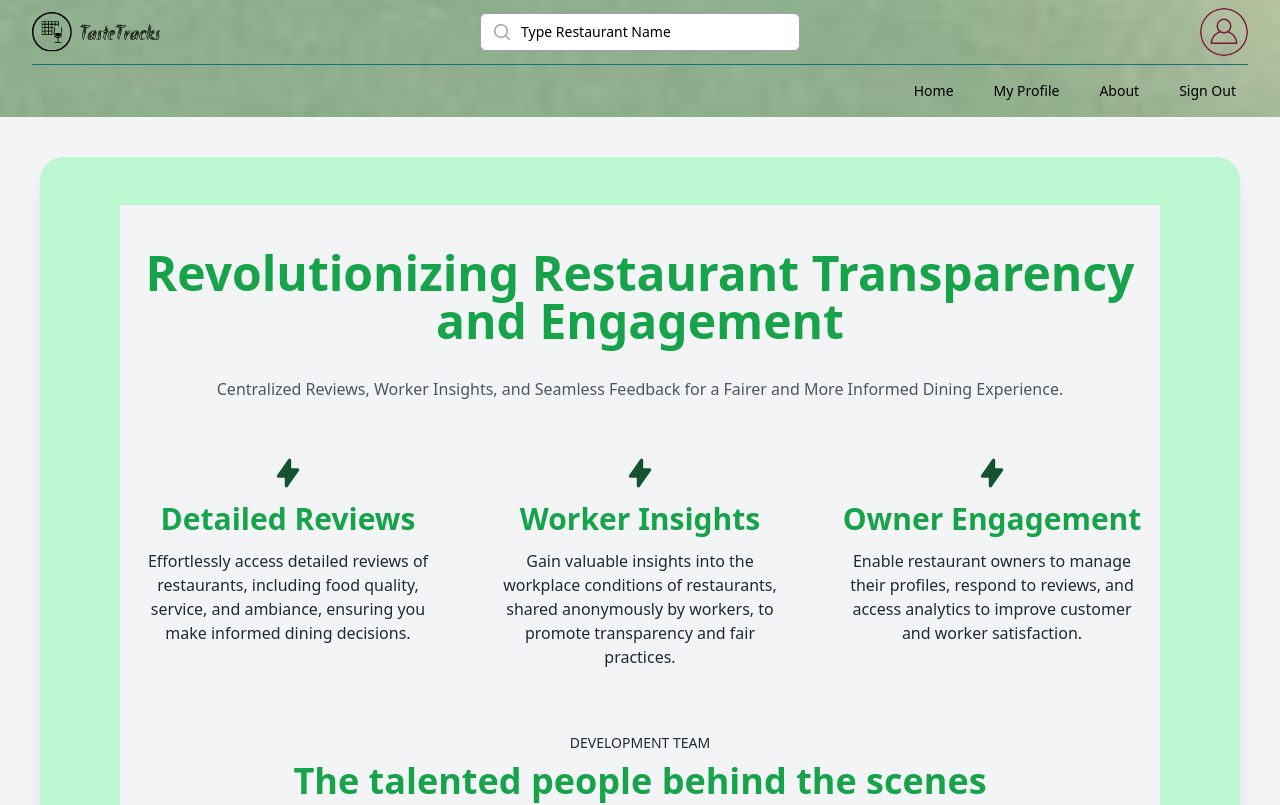
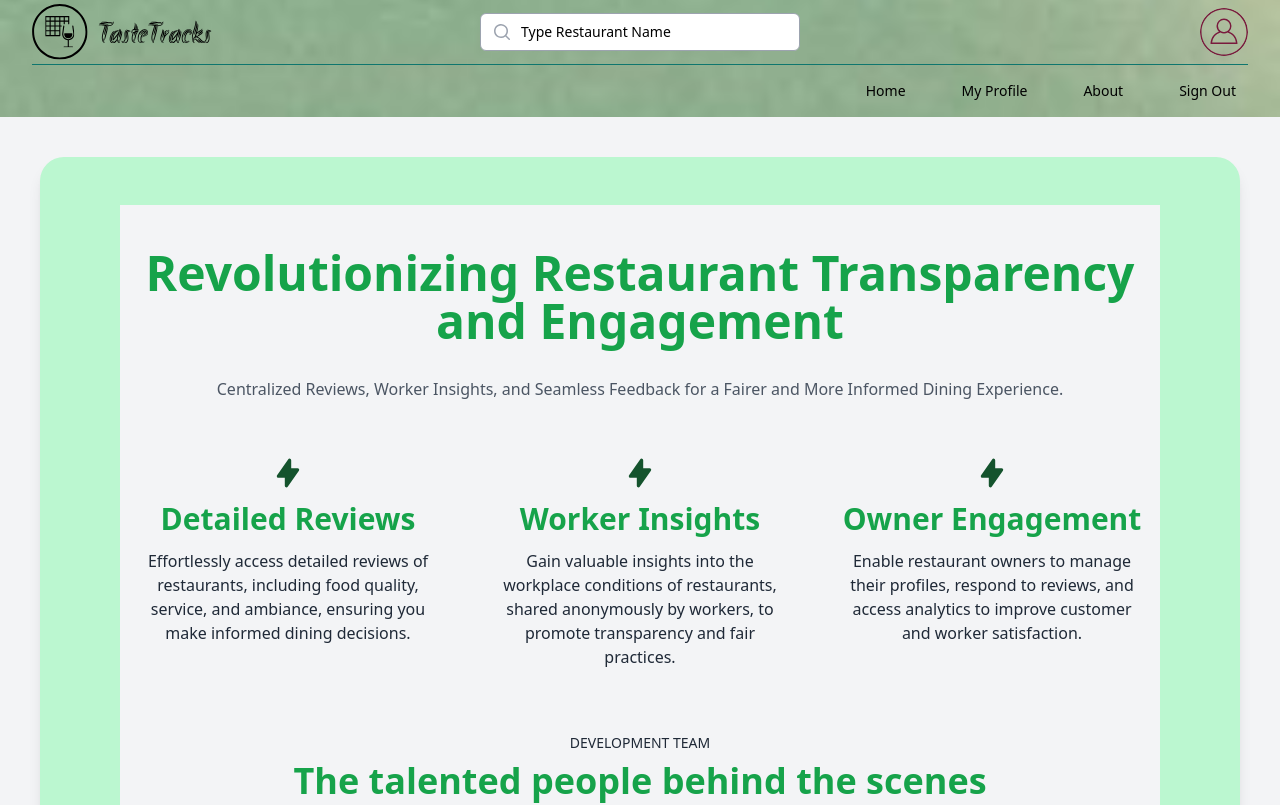
Before and after one commit to Oishi62/taste-tracks, a React (Vite) app: page /about in a window 1280 px wide. Shown: the top 805 px of the page. Built offline with nearby package versions, Linux system fonts and the light colour scheme; no server answers.

Commit message:
multiplechnages

```diff
--- a/src/components/Navbar.jsx
+++ b/src/components/Navbar.jsx
@@ -46,23 +46,21 @@ const Navbar = ({ onSearch }) => {
 
   return (
     <>
-      <header className="relative bg-gray-100">
+    <header className="relative">
       {/* Background Image */}
       <img
         src="navbar_bg1.jpeg"
         alt="Navbar Background"
         className="absolute inset-0 w-full h-full object-cover z-0"
       />
-
-        <div className="relative z-10 mx-auto max-w-7xl px-2 sm:px-4 lg:divide-y lg:divide-teal-700 lg:px-8">
-          <div className="relative flex flex-wrap items-center justify-between py-2">
-            {/* Logo and Tagline */}
-            <div className="flex items-center flex-shrink-0 mr-6">
-              <img className="h-8 w-auto sm:h-10" src="tastetracks_logo.svg" alt="Your Company" />
+      <div className="relative mx-auto max-w-7xl px-2 sm:px-4 lg:divide-y lg:divide-teal-700 lg:px-8">
+        <div className="relative flex h-16 justify-between">
+          <div className="relative z-10 flex px-2 lg:px-0">
+            <div className="flex flex-shrink-0 items-center">
+              <img className="h-14 w-auto" src="tastetracks_logo.svg" alt="Your Company" />
             </div>
-
-            {/* Search Bar */}
-            <div className="relative z-0 flex flex-1 items-center justify-center px-2 sm:absolute sm:inset-0">
+          </div>
+          <div className="relative z-10 flex flex-1 items-center justify-center px-2 sm:absolute sm:inset-0">
             <div className="w-full max-w-xs">
               <label htmlFor="search" className="sr-only">Search</label>
               <div className="relative">
@@ -83,25 +81,32 @@ const Navbar = ({ onSearch }) => {
               </div>
             </div>
           </div>
+          {/* <div className="relative z-10 flex items-center lg:hidden">
+            <button type="button" className="relative inline-flex items-center justify-center rounded-md p-2 text-gray-400 hover:bg-gray-700 hover:text-white focus:outline-none focus:ring-2 focus:ring-inset focus:ring-white" aria-controls="mobile-menu" aria-expanded="false">
+              <span className="absolute -inset-0.5"></span>
+              <span className="sr-only">Open menu</span>
 
-            {/* User Icon */}
+              <svg className="block h-6 w-6" fill="none" viewBox="0 0 24 24" stroke-width="1.5" stroke="currentColor" aria-hidden="true">
+                <path stroke-linecap="round" stroke-linejoin="round" d="M3.75 6.75h16.5M3.75 12h16.5m-16.5 5.25h16.5" />
+              </svg>
+
+              <svg className="hidden h-6 w-6" fill="none" viewBox="0 0 24 24" stroke-width="1.5" stroke="currentColor" aria-hidden="true">
+                <path stroke-linecap="round" stroke-linejoin="round" d="M6 18L18 6M6 6l12 12" />
+              </svg>
+            </button>
+          </div> */}
           <div className="hidden lg:relative lg:z-10 lg:ml-4 lg:flex lg:items-center">
-              <img className="w-12 h-12 rounded-full" src={userDetails?.photoURL || user_icon} alt="User" />
+            <img className="w-12 h-12 rounded-full" src={userDetails?.photoURL || user_icon} alt="Profile" />
           </div>
         </div>
-
-          {/* Desktop Navigation */}
         <div className="w-full flex">
-            <nav className="hidden lg:flex lg:space-x-4 lg:py-2 lg:justify-end w-full" aria-label="Global">
+          <nav className="hidden lg:flex lg:space-x-8 lg:py-2 lg:justify-end w-full" aria-label="Global">
             <Link to="/home_reviews" className="text-black hover:scale-110 inline-flex items-center rounded-md py-2 px-3 text-sm font-medium" aria-current="page">Home</Link>
             <Link to="/myprofile" className="hover:scale-110 inline-flex items-center rounded-md py-2 px-3 text-sm font-medium">My Profile</Link>
             <Link to="/about" className="text-black hover:scale-110 inline-flex items-center rounded-md py-2 px-3 text-sm font-medium">About</Link>
             <SignOutButton />
           </nav>
         </div>
-        </div>
-
-        {/* Mobile Menu Navbar */}
         <nav className="lg:hidden" aria-label="Global" id="mobile-menu">
           <div className="space-y-1 px-2 pb-3 pt-2">
             <Link to="/home_reviews" className="text-black hover:scale-110 inline-flex items-center rounded-md py-2 px-3 text-sm font-medium" aria-current="page">Home</Link>
@@ -109,7 +114,6 @@ const Navbar = ({ onSearch }) => {
             <Link to="/about" className="text-black hover:scale-110 inline-flex items-center rounded-md py-2 px-3 text-sm font-medium">About</Link>
             <SignOutButton />
           </div>
-
           <div className="border-t border-gray-700 pb-3 pt-4">
             <div className="flex items-center px-4">
               <div className="flex-shrink-0">
@@ -118,6 +122,7 @@ const Navbar = ({ onSearch }) => {
             </div>
           </div>
         </nav>
+      </div>
     </header>
   </>
   );
--- a/src/components/WorkerNavbar.jsx
+++ b/src/components/WorkerNavbar.jsx
@@ -80,7 +80,7 @@ const WorkerNavbar = ({ onSearch }) => {
                 </div>
               </div>
             </div>
-            <div className="relative z-10 flex items-center lg:hidden">
+            {/* <div className="relative z-10 flex items-center lg:hidden">
               <button type="button" className="relative inline-flex items-center justify-center rounded-md p-2 text-gray-400 hover:bg-gray-700 hover:text-white focus:outline-none focus:ring-2 focus:ring-inset focus:ring-white" aria-controls="mobile-menu" aria-expanded="false">
                 <span className="absolute -inset-0.5"></span>
                 <span className="sr-only">Open menu</span>
@@ -93,7 +93,7 @@ const WorkerNavbar = ({ onSearch }) => {
                   <path stroke-linecap="round" stroke-linejoin="round" d="M6 18L18 6M6 6l12 12" />
                 </svg>
               </button>
-            </div>
+            </div> */}
             <div className="hidden lg:relative lg:z-10 lg:ml-4 lg:flex lg:items-center">
               <img className="w-12 h-12 rounded-full" src={userDetails?.photoURL || user_icon} alt="Profile" />
             </div>
--- a/src/components/WorkerReviewCard.jsx
+++ b/src/components/WorkerReviewCard.jsx
@@ -33,7 +33,7 @@ const WorkerReviewCard = ({ name, location, review, timestamp, images}) => {
   <img
     src="post_heading.jpeg"
     alt="Background"
-    className="absolute inset-0 w-full h-full object-cover z-0 rounded-lg"
+    className="absolute inset-0 w-full h-full object-cover z-0"
   />
   <div className="relative z-10">
           <div className="p-4">
```
Lines whose indentation alone changed are shown as unchanged.
